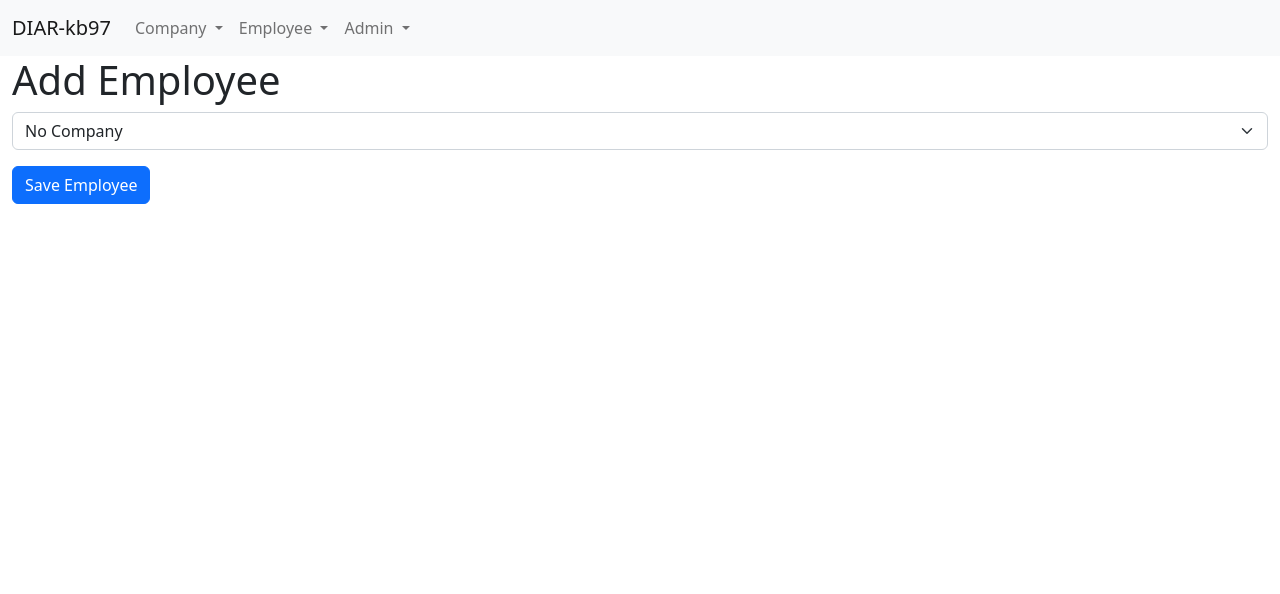
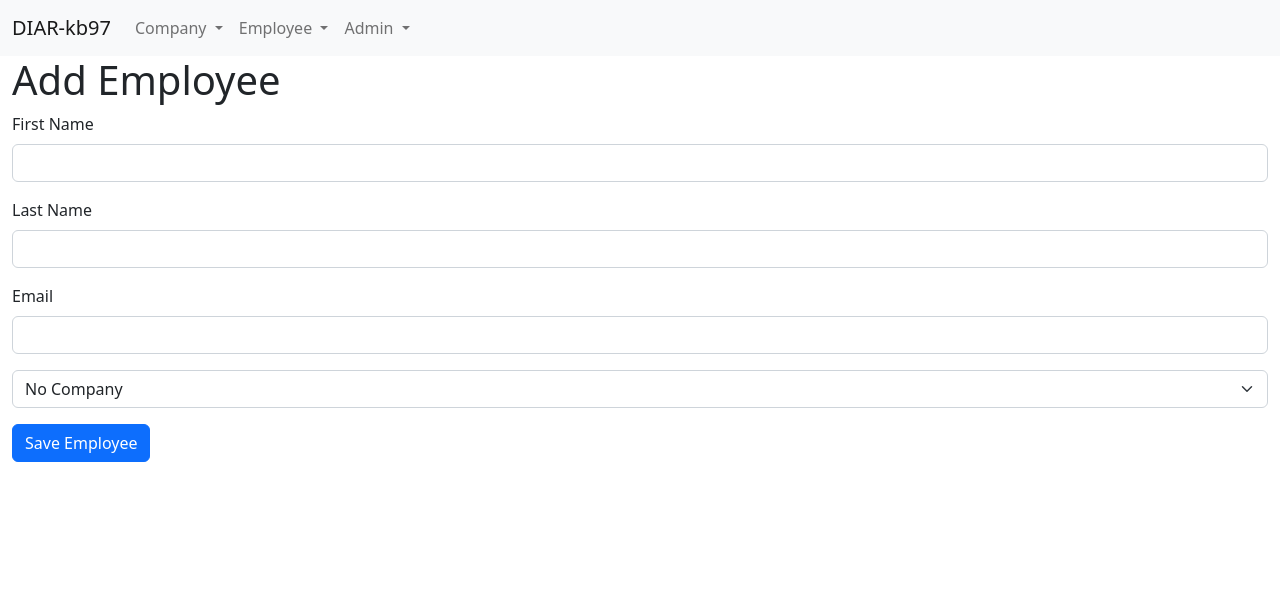
Before and after one commit to kushb98/Secure-Bank-Web-Application, a Flask app: page /employee/add in a window 1280 px wide. Shown: the top 594 px of the page. Run offline with Flask 2, Linux system fonts and the light colour scheme.

Commit message:
saving progress 2

```diff
--- a/BusinessManagement/templates/add_employee.html
+++ b/BusinessManagement/templates/add_employee.html
@@ -6,6 +6,20 @@
     <div class="h1">Add Employee</div>
     <div>
         <form method="POST">
+            <div class="form-group mb-3">
+                <label class="form-label" for="first_name">First Name</label>
+                <input class="form-control" type='text'id='first_name' name='first_name'/>
+                </div>
+
+                <div class="form-group mb-3">
+                    <label class="form-label" for="last_name">Last Name</label>
+                    <input class="form-control" type='text' id='last_name' name='last_name'/>
+                    </div>
+
+                <div class="form-group mb-3">
+                <label class="form-label" for="email">Email</label>
+                <input class="form-control" type='email' id='email'name='email' />
+                </div>
             {#
             generate fields with proper types for
             first_name (required)
--- a/BusinessManagement/templates/list_employees.html
+++ b/BusinessManagement/templates/list_employees.html
@@ -22,7 +22,7 @@
                 <label class="visually-hidden" for="company">Company</label>
                 {{company_dropdown(request.args.get("company"))}}
             </div>
-            {{sort_filter(cols=[...])}}
+            {{sort_filter(cols=[])}}
             <div class="col">
                 <input type="submit" class="btn btn-primary" value="Filter" />
             </div>
--- a/BusinessManagement/views/employee.py
+++ b/BusinessManagement/views/employee.py
@@ -1,6 +1,7 @@
 from flask import Blueprint, redirect, render_template, request, flash, url_for
 from sql.db import DB
 employee = Blueprint('employee', __name__, url_prefix='/employee')
+import re
 
 
 @employee.route("/search", methods=["GET"])
@@ -8,22 +9,76 @@ def search():
     rows = []
     # DO NOT DELETE PROVIDED COMMENTS
     # TODO search-1 retrieve employee id as id, first_name, last_name, email, company_id, company_name using a LEFT JOIN
-    query = """SELECT ...
-     FROM ... LEFT JOIN ... WHERE 1=1"""
+    #query ="""SELECT E.ID as employee_id, first_name, last_name, company_id, email, C.name FROM IS601_MP3_Employees E LEFT JOIN #IS601_MP3_Companies C ON E.company_id = C.id"""
+    query ="""SELECT E.ID as Employee_id , first_name , last_name , company_id, email , C.name as Company_name FROM IS601_MP3_Employees E LEFT JOIN IS601_MP3_Companies C ON E.company_id = C.id WHERE 1=1 """
     args = {} # <--- add values to replace %s/%(named)s placeholders
     allowed_columns = ["first_name", "last_name", "email", "company_name"]
     # TODO search-2 get fn, ln, email, company, column, order, limit from request args
+    first_name= request.args.get("fname")
+    last_name = request.args.get("lname")
+    email = request.args.get("email")
+    company= request.args.get("company")
+    col =  request.args.get("column")
+    order = request.args.get("order")
+    limit = request.args.get("limit")
+
+    employee_dict={}
+
+    #if(request.args.get("field")):
+    #    employee_dict["col"] = col
+    #    query= query+ """ AND (first_name = %(col)s OR last_name= %(col)s OR email = %(col)s OR company= %(col)s)"""
+
     # TODO search-3 append like filter for first_name if provided
+    if(first_name != ""):
+        employee_dict["first_name"] = "%"+str(first_name)+"%"
+        query += " AND first_name like %s"
+        query= query+ """ AND first_name like %(first_name)s """
     # TODO search-4 append like filter for last_name if provided
+    if(last_name != ""):
+        employee_dict["last_name"] = "%"+str(last_name)+"%"
+        query += " AND last_name like %s"
+        query= query+ """ AND last_name like %(last_name)s """
+
     # TODO search-5 append like filter for email if provided
+    if(email != ""):
+        employee_dict["email"] = email
+        query= query+ """ AND email like %(email)s """
+
     # TODO search-6 append equality filter for company_id if provided
+    if company:
+        query += " AND company_id=%s"
+        query = query+ """ AND company_id = %(company_id)s"""
+        employee_dict["company_id"] = company
+
     # TODO search-7 append sorting if column and order are provided and within the allowed columns and order options (asc, desc)
+    print("-------------------------------------------------------------------")
+    print(col)
+    print(order)
+
+    if col and order:
+            if col in allowed_columns and order in ["asc", "desc"]:
+                #query = query + """ORDER BY %(col_name)s %(order)s"""
+                query = query + " ORDER BY {} {}".format(col.lower(), order.lower())
+                employee_dict["col_name"] = col.lower()
+                employee_dict["order"] = order.lower()
+                print("-------------------------------------------------------------------")
+                print(query)
+
+
     # TODO search-8 append limit (default 10) or limit greater than 1 and less than or equal to 100
+    if(limit!=None):
+        if(int(limit) > 0 and int(limit) <= 100):
+            query = query+ " LIMIT %(limit)s"
+            employee_dict["limit"] = int(limit)
+        else:
+            print("Limit is out of bound, please enter values greater than 0 and less than 101")
+            flash("Limit out of bound(1 to 100) or not selected","warning")
+    else:
+        print("Entered value is not integer, Please enter a valid integer value")
+
     # TODO search-9 provide a proper error message if limit isn't a number or if it's out of bounds
+    args = employee_dict # <--- add values to replace %s/%(named)s placeholders
 
-    limit = 10 # TODO change this per the above requirements
-    query += " LIMIT %(limit)s"
-    args["limit"] = limit
     print("query",query)
     print("args", args)
     try:
@@ -32,7 +87,8 @@ def search():
             rows = result.rows
     except Exception as e:
         # TODO search-10 make message user friendly
-        flash(e, "error")
+        flash("Error!! - Cannot fetch the required data", "Danger")
+        print(str(e))
     # hint: use allowed_columns in template to generate sort dropdown
     # hint2: convert allowed_columns into a list of tuples representing (value, label)
     # do this prior to passing to render_template, but not before otherwise it can break validation
@@ -43,24 +99,57 @@ def search():
 def add():
     if request.method == "POST":
         # TODO add-1 retrieve form data for first_name, last_name, company, email
+        #kb97 | 8th April 2023
+        first_name = request.form.get("first_name")
+        last_name = request.form.get("last_name")
+        email = request.form.get("email")
+        company_id = request.form.get("company")
+
         # TODO add-2 first_name is required (flash proper error message)
+        #kb97 | 8th April 2023
+        if len(first_name) == 0:
+            flash("First Name field is required","warning")
+
         # TODO add-3 last_name is required (flash proper error message)
+        #kb97 | 8th April 2023
+        if len(last_name) == 0:
+            flash("Last Name field is required","warning")
+
         # TODO add-4 company (may be None)
+        #kb97 | 8th April 2023
+
         # TODO add-5 email is required (flash proper error message)
+        #kb97 | 8th April 2023
+        if len(email) == 0:
+            flash("Email field is required","warning")
+
         # TODO add-5a verify email is in the correct format
+        #kb97 | 8th April 2023
+        email_format = r"[^@]+@[^@]+\.[^@]+"
+        if re.match(email_format, email) is None == False:
+            flash("Email is not in correct format.","warning")
         has_error = False # use this to control whether or not an insert occurs
 
+        employee_dict={}
+        employee_dict["first_name"] = first_name
+        employee_dict["last_name"] = last_name
+        employee_dict["email"] = email
+        employee_dict["company_name"]= company_id
         if not has_error:
             try:
                 result = DB.insertOne("""
-                INSERT INTO ...
-                """, ...
+                INSERT INTO IS601_MP3_Employees (first_name, last_name, email, company_id)
+                    VALUES (%(first_name)s, %(last_name)s, %(email)s, %(company_name)s)
+                    ON DUPLICATE KEY UPDATE first_name=%(first_name)s,
+                    last_name = %(last_name)s, email = %(email)s,
+                    company_id = %(company_name)s""",employee_dict
                 ) # <-- TODO add-6 add query and add arguments
+                #kb97 | 8th April 2023
                 if result.status:
-                    flash("Created Employee Record", "success")
+                    flash("Employee Record Created Successfully!", "success")
             except Exception as e:
                 # TODO add-7 make message user friendly
-                flash(str(e), "danger")
+                flash("Employee Record Creation Failed!", "danger")
     return render_template("add_employee.html")
 
 @employee.route("/edit", methods=["GET", "POST"])
@@ -101,7 +190,7 @@ def edit():
             ...
             FROM ... LEFT JOIN ...
 
-              WHERE ..."""
+            WHERE ..."""
             , id)
             if result.status:
                 row = result.row
```
